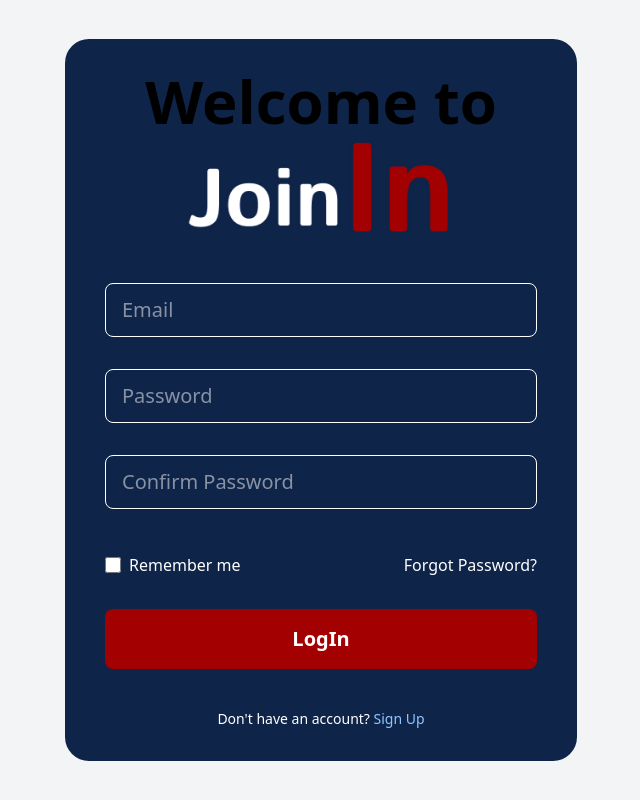
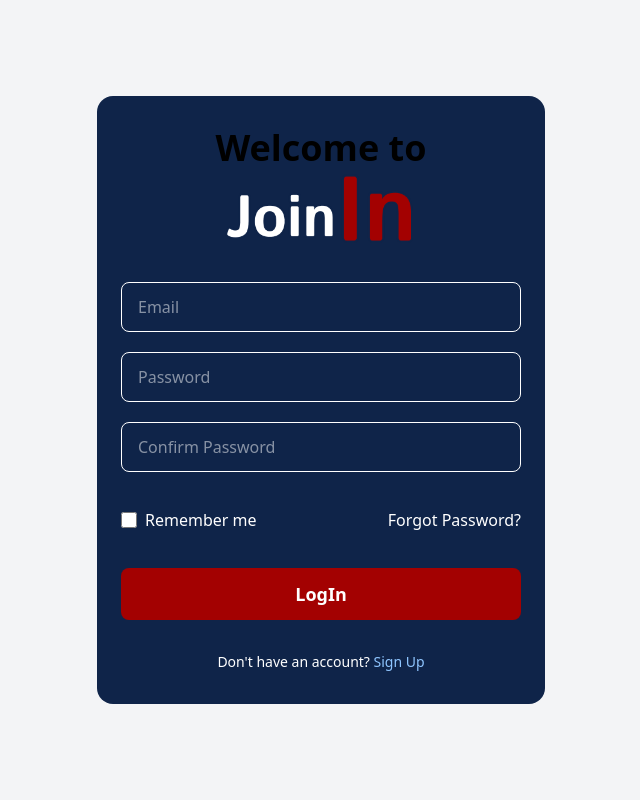
Before and after one commit to Nick-Lemy/JoinIn, a plain HTML site: page frontend/login-page.html in a window 1280 px wide. Shown: the whole page, without its empty margins (319-959 px from the left). Drawn offline with nearby package versions, Linux system fonts and the light colour scheme.

Commit message:
login page done

```diff
--- a/frontend/login-page.html
+++ b/frontend/login-page.html
@@ -10,32 +10,32 @@
 
 <body class="bg-gray-100">
   <div class="min-h-screen flex flex-col justify-center p-4">
-    <div class="max-w-md mx-auto bg-[#0F2449] rounded-3xl w-full py-8 px-6 sm:px-10 md:max-w-lg">
+    <div class="max-w-sm mx-auto bg-[#0F2449] rounded-2xl w-full py-8 px-6 sm:max-w-md">
       <div class="flex flex-col gap-3">
-        <div class="flex flex-col items-center gap-0">
-          <h1 class="text-4xl sm:text-5xl md:text-6xl text-black font-extrabold text-center">Welcome to</h1>
-          <img class="w-40 sm:w-48 md:w-[270px]" src="./assets/logo.png" alt="JoinIn Logo" />
+        <div class="flex flex-col items-center">
+          <h1 class="text-3xl sm:text-4xl font-extrabold text-black text-center">Welcome to</h1>
+          <img class="w-36 sm:w-48" src="./assets/logo.png" alt="JoinIn Logo" />
         </div>
-        <div class="py-6 md:py-8 flex flex-col gap-6 md:gap-8">
-          <input placeholder="Email" class="text-white px-4 py-3 w-full border border-white rounded-lg bg-transparent text-lg md:text-xl" type="email" />
-          <input placeholder="Password" class="text-white px-4 py-3 w-full border border-white rounded-lg bg-transparent text-lg md:text-xl" type="password" />
-          <input placeholder="Confirm Password" class="text-white px-4 py-3 w-full border border-white rounded-lg bg-transparent text-lg md:text-xl" type="password" />
+        <div class="py-6 flex flex-col gap-5">
+          <input placeholder="Email" class="text-white px-4 py-3 w-full border border-white rounded-lg bg-transparent text-base" type="email" />
+          <input placeholder="Password" class="text-white px-4 py-3 w-full border border-white rounded-lg bg-transparent text-base" type="password" />
+          <input placeholder="Confirm Password" class="text-white px-4 py-3 w-full border border-white rounded-lg bg-transparent text-base" type="password" />
         </div>
-        <div class="text-white flex flex-col sm:flex-row justify-between gap-4 sm:gap-0">
+        <div class="text-white flex justify-between">
           <div class="flex items-center gap-2">
             <input class="w-4 h-4" type="checkbox" name="remember" id="remember">
-            <label class="text-sm md:text-base" for="remember">Remember me</label>
+            <label class="text-sm sm:text-base" for="remember">Remember me</label>
           </div>
-          <a class="hover:text-red-500 text-sm md:text-base" href="#">
+          <a class="hover:text-red-500 text-sm sm:text-base" href="#">
             Forgot Password?
           </a>
         </div>
-        <div class="flex justify-center py-5">
-          <a class="bg-[#A30101] text-lg md:text-xl font-bold text-white rounded-lg w-full text-center py-3 md:py-4 hover:bg-red-800 transition-colors" href="#">
+        <div class="flex justify-center py-4 mt-2">
+          <a class="bg-[#A30101] text-base sm:text-lg font-bold text-white rounded-lg w-full text-center py-3 hover:bg-red-800 transition-colors" href="#">
             LogIn
           </a>
         </div>
-        <div class="text-center text-white text-sm mt-2">
+        <div class="text-center text-white text-sm mt-1">
           <span>Don't have an account? </span>
           <a href="#" class="text-blue-300 hover:underline">Sign Up</a>
         </div>
```
